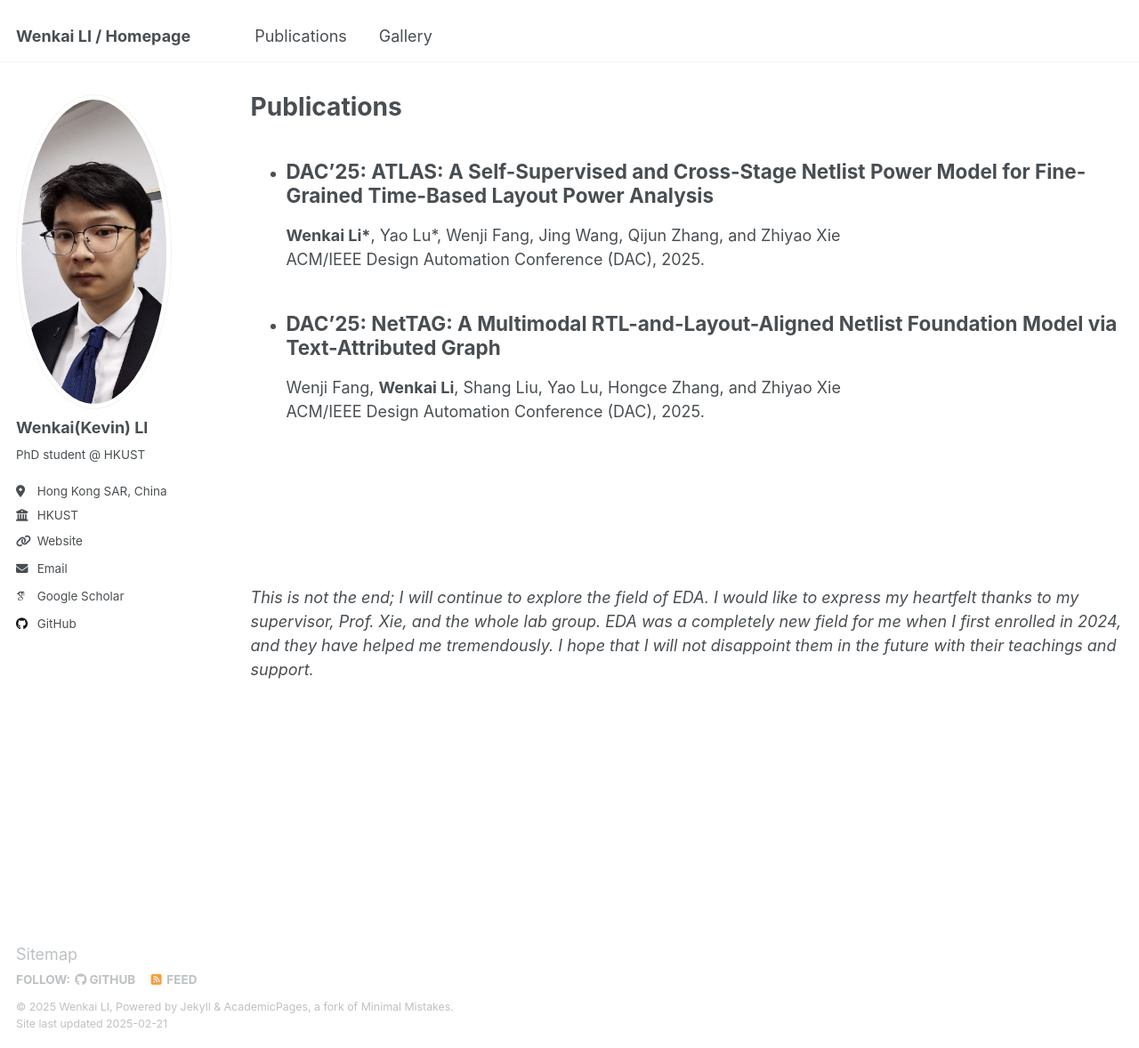
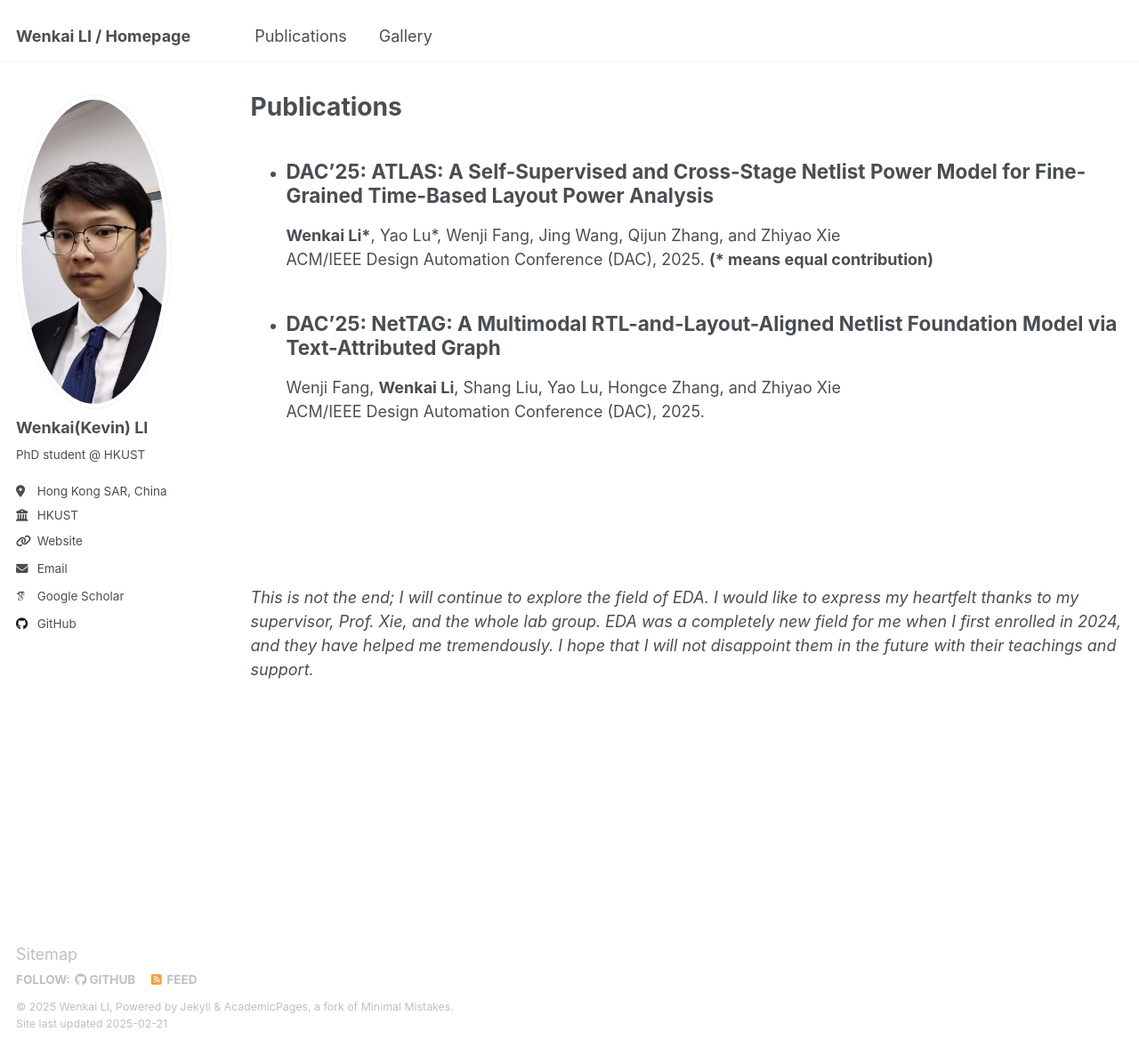
Before and after one commit to kevin333kevin/wenkaili.github.io, a Jekyll site: the page built from _pages/publications.md, in a window 1280 px wide and 1178 px high. Shown: the whole window at 89% size. Built offline with Jekyll 4.4.1, drawn with Linux system fonts in a browser that asks for light colours; some web fonts are replaced.

Commit message:
Update publications.md

```diff
--- a/_pages/publications.md
+++ b/_pages/publications.md
@@ -7,7 +7,7 @@ author_profile: true
 
 - ## DAC'25: ATLAS: A Self-Supervised and Cross-Stage Netlist Power Model for Fine-Grained Time-Based Layout Power Analysis
   __Wenkai Li\*__, Yao Lu\*, Wenji Fang, Jing Wang, Qijun Zhang, and Zhiyao Xie
-  ACM/IEEE Design Automation Conference (DAC), 2025.
+  ACM/IEEE Design Automation Conference (DAC), 2025.  __(\* means equal contribution)__
 
 - ## DAC'25: NetTAG: A Multimodal RTL-and-Layout-Aligned Netlist Foundation Model via Text-Attributed Graph
   Wenji Fang, __Wenkai Li__, Shang Liu, Yao Lu, Hongce Zhang, and Zhiyao Xie
```
